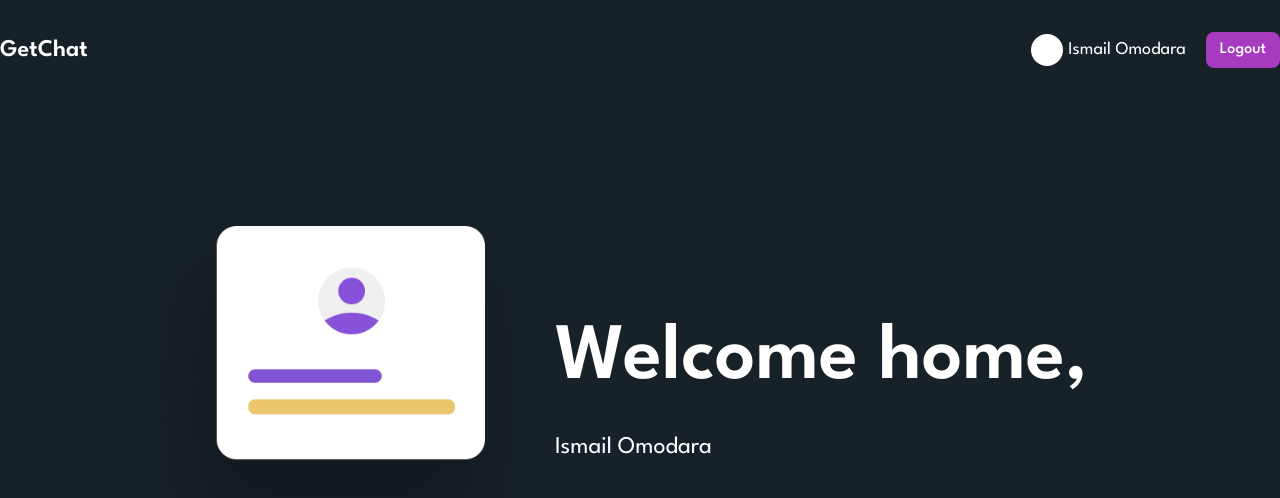
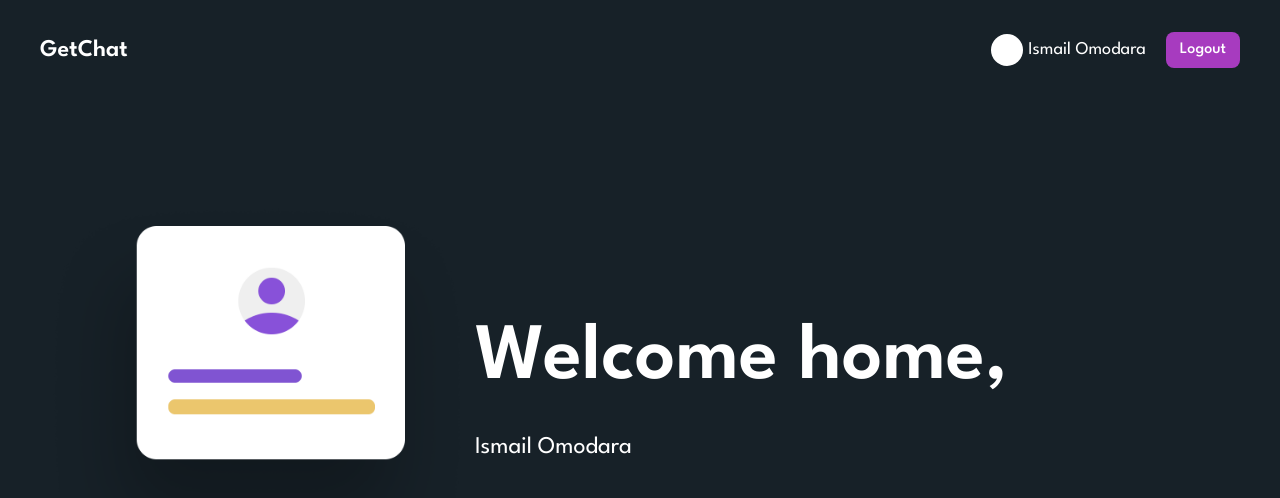
Before and after one commit to ismailomodara/authx-app, a Next.js app: page /profile in a window 1280 px wide. Shown: the top 498 px of the page. Built offline with nearby package versions, Linux system fonts and the light colour scheme.

Commit message:
Updated routing

```diff
--- a/components/Navigation.tsx
+++ b/components/Navigation.tsx
@@ -1,5 +1,6 @@
 import type { NextPage } from 'next';
 import Link from "next/link";
+import { useRouter } from 'next/router'
 
 import styles from "../styles/navigation.module.scss";
 
@@ -8,10 +9,24 @@ interface NavigationInterface {
 }
 
 const Navigation: NextPage<NavigationInterface> = ({ name }) => {
+  const login = () => {
+    window["authx"].initiateSession()
+  }
+
+  const logout = () => {
+    window["authx"].logout()
+  }
+
+  const redirect = () => {
+    const router = useRouter();
+    router.push("/redirect")
+  }
 
   return (
     <div className={styles.navigation}>
-      <h2>GetChat</h2>
+      <Link href="/">
+        <h2>GetChat</h2>
+      </Link>
       <ul className={ `${styles['navigation-links']} ${name ? 'hide' : ''}`}>
         <li><a href="https://www.google.com"></a> Features</li>
         <li><a href="https://www.google.com"></a> Pricing</li>
@@ -23,14 +38,10 @@ const Navigation: NextPage<NavigationInterface> = ({ name }) => {
             <div className={styles.user}>
               <span></span>
               <p>{name}</p>
-              <Link href="/">
-                <button className="button button-pr button-sm">Logout</button>
-              </Link>
+              <button className="button button-pr button-sm" onClick={logout}>Logout</button>
             </div>
             :
-            <Link href="/profile">
-              <button className="button button-wh">Continue to dashboard</button>
-            </Link>
+            <button className="button button-wh" onClick={login}>Continue to dashboard</button>
         }
       </div>
 
--- a/pages/index.tsx
+++ b/pages/index.tsx
@@ -4,10 +4,8 @@ import styles from "../styles/home.module.scss";
 import Navigation from "../components/Navigation";
 import Head from 'next/head'
 import Script from 'next/script'
-import { useState } from 'react'
 
 export default function Home() {
-  const [authx, setAuthX] = useState(null)
 
   const initializeAuthX = () => {
     // @ts-ignore
@@ -27,7 +25,7 @@ export default function Home() {
     window["authx"] = authx
   }
 
-  const login = () => {
+  const signup = () => {
     window["authx"].initiateSession()
   }
 
@@ -49,7 +47,7 @@ export default function Home() {
           <h1>Chat Easy: <br />a new way to chat.</h1>
           <p>The simplest, easiest and fastest way to send notifications with yours customers in real-time.
             Communicate with customers without delay.</p>
-          <button className="button button-pr" onClick={login}>Let get started</button>
+          <button className="button button-pr" onClick={signup}>Let get started</button>
         </div>
         <div className={styles['home-image']}>
           <Image src={illustration} alt="Image" />
--- a/styles/main.scss
+++ b/styles/main.scss
@@ -28,8 +28,21 @@ body {
     margin: 0 auto;
     position: relative;
 
+    @media (max-width: 1366px) {
+      max-width: 1200px;
+    }
+
+    @media (max-width: 1024px) {
+      max-width: 960px;
+    }
+
+    @media (max-width: 768px) {
+      max-width: 600px;
+    }
+
     @media (max-width: 600px) {
-      max-width: 80%;
+      padding: 0 20px;
+      max-width: 100%;
     }
   }
 }
--- a/styles/navigation.module.scss
+++ b/styles/navigation.module.scss
@@ -17,6 +17,10 @@
     margin: 0;
     padding: 0;
 
+    @media(max-width: 600px) {
+      display: none;
+    }
+
     li {
       padding: 10px 20px;
       position: relative;
@@ -31,6 +35,10 @@
         text-decoration: none;
       }
     }
+  }
+
+  @media (max-width: 600px) {
+    padding: 0 20px;
   }
 }
 
@@ -50,4 +58,10 @@
     margin-left: 5px;
     margin-right: 20px;
   }
+
+  @media (max-width: 600px) {
+    span, p {
+      display: none;
+    }
+  }
 }
--- a/styles/profile.module.scss
+++ b/styles/profile.module.scss
@@ -1,5 +1,4 @@
 .profile {
-  padding: 0 120px;
   height: 100%;
   width: 100%;
   display: flex;
@@ -9,16 +8,29 @@
     img {
       height: 400px !important;
       width: auto !important;
+
+      @media (max-width: 600px) {
+        height: 200px !important;
+      }
     }
   }
 
   &-content {
     h1 {
       font-size: 5rem !important;
+
+      @media (max-width: 600px) {
+        font-size: 3rem !important;
+      }
     }
 
     p {
       font-size: 1.5rem;
     }
   }
+
+  @media (max-width: 600px) {
+    justify-content: center;
+    flex-direction: column;
+  }
 }
```
Also changed, not shown: styles/home.module.scss (+8 -0 lines).
